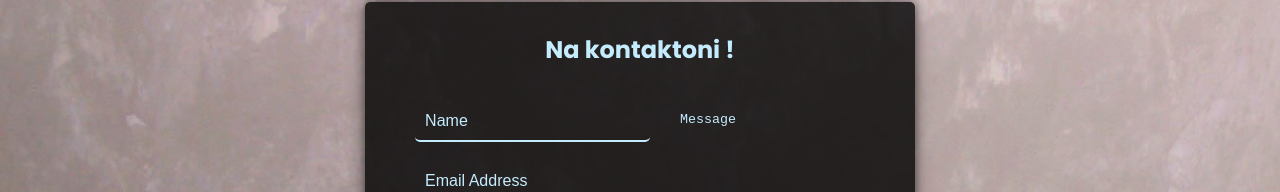
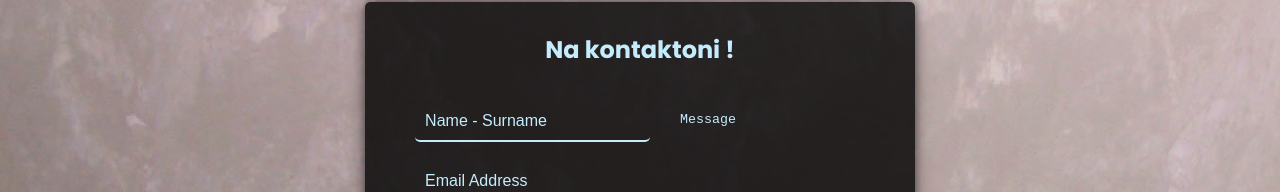
Before and after one commit to Festee/Projekti-web-mm, a React (Create React App) app: page /search in a window 1280 px wide. Shown: the part 218-410 px from the top of the page. Built offline with nearby package versions, Linux system fonts and the light colour scheme; a web font is replaced by a local one.

Commit message:
Adding some Validation

```diff
--- a/src/components/search/Search.js
+++ b/src/components/search/Search.js
@@ -11,7 +11,15 @@ function Search() {
   const [message, setMessage] = useState("");
 
   const handleSend = () => {
-    alert("Mesazhi u dërgua! Do ju pergjigjemi permes emailit ose telefonit :)");
+
+    if (!name || !email || !phone || !subject || !message) {
+      alert("Ju lutem plotësoni të gjitha fushat!");
+      return;
+    }
+
+
+    alert("Mesazhi u dërgua! Do ju përgjigjemi përmes emailit ose telefonit :)");
+
     setName("");
     setEmail("");
     setPhone("");
@@ -30,7 +38,7 @@ function Search() {
             <input
               type="text"
               className="input"
-              placeholder="Name"
+              placeholder="Name - Surname"
               required
               value={name}
               onChange={(e) => setName(e.target.value)}
```
